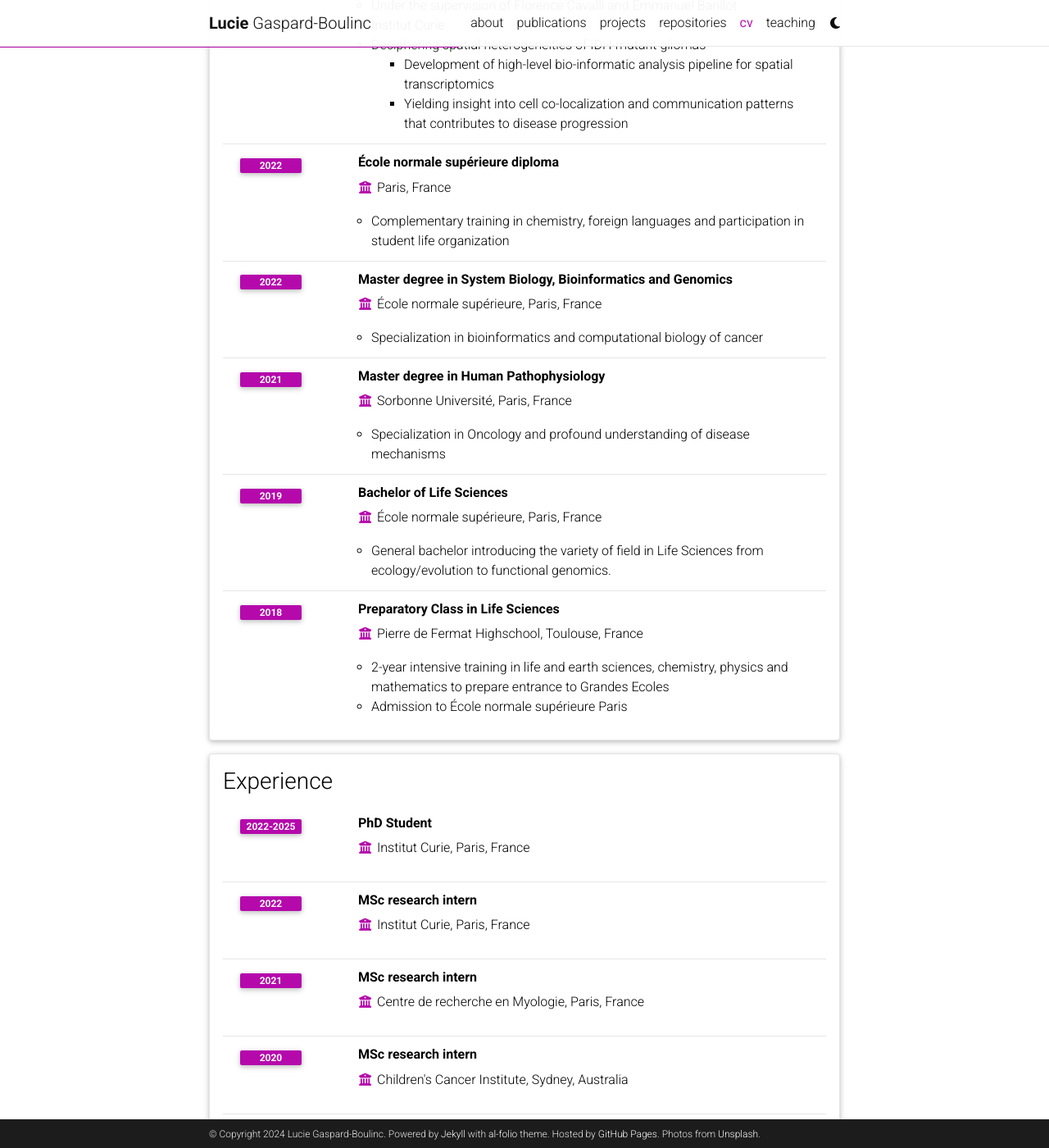
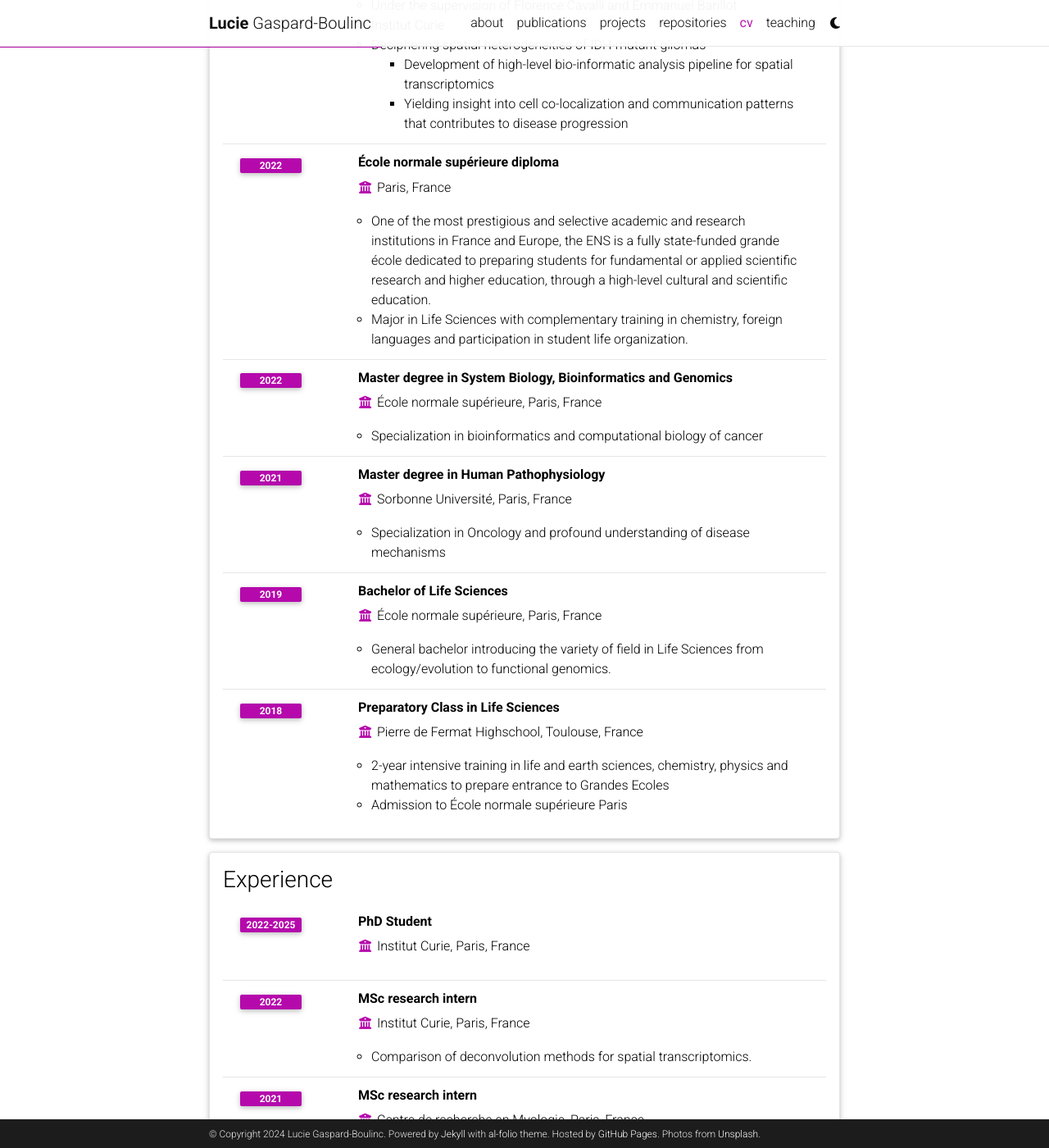
Before and after one commit to lgaspardboulinc31/lgaspardboulinc31.github.io, a Jekyll site: the page built from _pages/cv.md, in a window 1280 px wide and 1400 px high, scrolled down 525 px. Shown: the whole window at 82% size. Built offline with Jekyll 4.4.1, drawn with Linux system fonts in a browser that asks for light colours; comment, search, counter and statistics services are not loaded; a style sheet for code colours, icons or effects is not loaded; some of the changed text lies outside the part shown.

Commit message:
Update cv.yml

```diff
--- a/_data/cv.yml
+++ b/_data/cv.yml
@@ -26,7 +26,8 @@
       institution: Paris, France
       year: 2022
       description:
-           - Complementary training in chemistry, foreign languages and participation in student life organization
+          - One of the most prestigious and selective academic and research institutions in France and Europe, the ENS is a fully state-funded grande école dedicated to preparing students for fundamental or applied scientific research and higher education, through a high-level cultural and scientific education.
+          - Major in Life Sciences with complementary training in chemistry, foreign languages and participation in student life organization.
 
     - title: Master degree in System Biology, Bioinformatics and Genomics
       institution: École normale supérieure, Paris, France
@@ -64,19 +65,26 @@
     - title: MSc research intern
       institution: Institut Curie, Paris, France
       year: 2022
+      description:
+          - Comparison of deconvolution methods for spatial transcriptomics.
 
     - title: MSc research intern
       institution: Centre de recherche en Myologie, Paris, France
       year: 2021
+      description:
+        - Investigating the role of ADP-ribosylation in dilated cardiomyopathy
 
     - title: MSc research intern
       institution: Children's Cancer Institute, Sydney, Australia
       year: 2020
       description:
+        - Investigating the role of GADD45A in acute myeloid leukemia
 
     - title: Bachelor research intern
       institution: Centre de Recherche en Cancerologie de Toulouse, France
       year: 2019
+      description:
+        - Investigating the role of the cytidine deaminase in pancreatic cancer
 
 #- title: Open Source Projects
 #  type: time_table
@@ -102,7 +110,8 @@
     - title: Cancer Biology
       items:
         - Origin of cancers
-        - Escape to treatment
+        - Tumor growth and invasion
+        - Relapse and treatment resistance
     - title: Bio-informatics and Genomics technologies
       items:
         - Spatial transcriptomics
@@ -111,5 +120,5 @@
 - title: Other Interests
   type: list
   contents:
-    - <u>My favorite rugby team:</u> Stade Toulousain,
-    - <u>My favorite movie:</u> Cloud Atlas,
+    - <u>My favorite rugby team:</u> Stade Toulousain
+    - <u>My favorite movie:</u> Cloud Atlas
```
